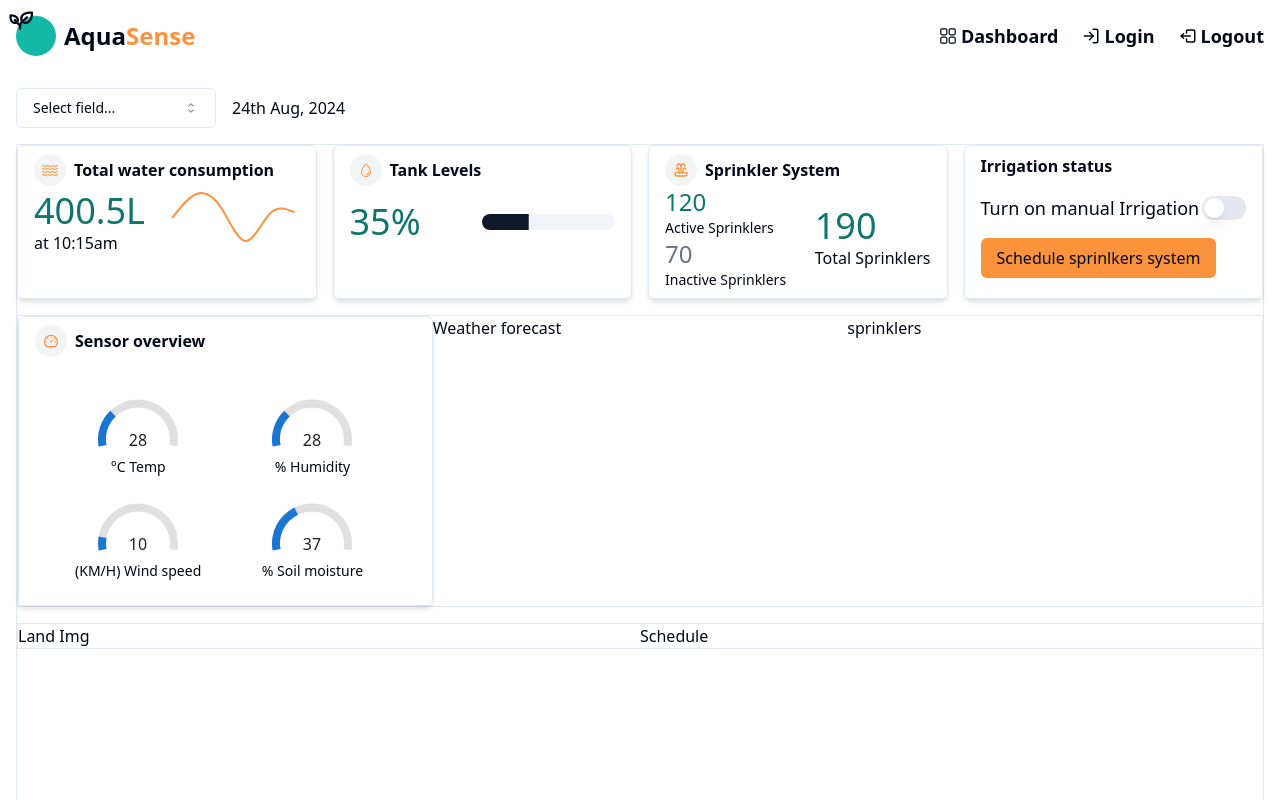
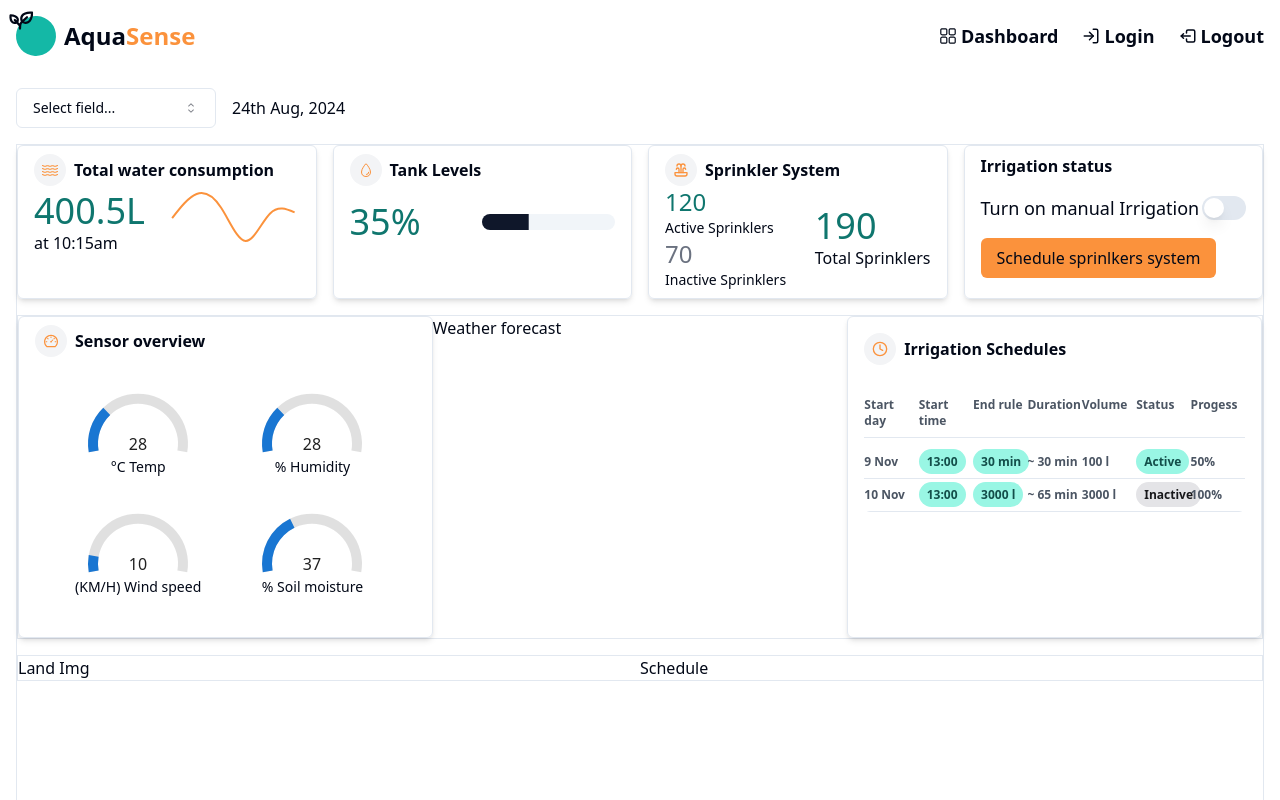
Before and after one commit to Ekpenga9000/irrigation-app, a React (Vite) app: page /dashboard in a window 1280 px wide. Shown: the top 800 px of the page. Built offline with nearby package versions, Linux system fonts and the light colour scheme.

Commit message:
Create Schedule component.

```diff
--- /dev/null
+++ b/src/components/IrrigationTimeSlotComponent.tsx
@@ -0,0 +1,34 @@
+interface IIrrigationTimeSlotComponentProps{
+    date:string;
+    time: string;
+    rule: string;
+    duration: string;
+    volume: string;
+    status:string;
+    progress:string;
+}
+
+const IrrigationTimeSlotComponent = (
+    {date, time, rule, duration, volume, status, progress}: IIrrigationTimeSlotComponentProps
+) => {
+  return (
+    <ul className="grid grid-cols-7 text-xs font-semibold items-center text-gray-600 py-2 border-b">
+      <li className="text-gray-600">{date}</li>
+      <li>
+        <span className="pill">{time}</span>
+      </li>
+      <li>
+        <span className="pill">{rule}</span>
+      </li>
+      <li>~ {duration}</li>
+      <li>{volume} l</li>
+      <li>
+        {status.toLowerCase() === "inactive" && <span className="pill--inactive">Inactive</span>}
+        {status.toLowerCase() === "active" && <span className="pill">Active</span>}
+      </li>
+      <li>{progress}%</li>
+    </ul>
+  );
+};
+
+export default IrrigationTimeSlotComponent;
--- /dev/null
+++ b/src/components/ScheduleComponent.tsx
@@ -0,0 +1,51 @@
+import { FiClock } from "react-icons/fi";
+import { ScrollArea, ScrollBar } from "@/components/ui/scroll-area";
+import IrrigationTimeSlotComponent from "./IrrigationTimeSlotComponent";
+
+const ScheduleComponent = () => {
+  return (
+    <div className="card">
+      <ul className="flex items-center gap-2 mb-4 py-2">
+        <li className="text-orange-400 bg-gray-100 p-2 rounded-full">
+          <FiClock />
+        </li>
+        <li className="font-semibold">Irrigation Schedules</li>
+      </ul>
+
+      <ul className="grid grid-cols-7 text-xs font-semibold text-gray-600 py-2 border-b">
+        <li>Start day</li>
+        <li>Start time</li>
+        <li>End rule</li>
+        <li>Duration</li>
+        <li>Volume</li>
+        <li>Status</li>
+        <li>Progess</li>
+      </ul>
+
+      <ScrollArea className="w-full whitespace-nowrap rounded-md py-2">
+        <IrrigationTimeSlotComponent
+            date="9 Nov"
+            time="13:00"
+            rule="30 min"
+            duration="30 min"
+            volume="100"
+            status="Active"
+            progress="50"
+        />
+        <IrrigationTimeSlotComponent
+            date="10 Nov"
+            time="13:00"
+            rule="3000 l"
+            duration="65 min"
+            volume="3000"
+            status="Inactive"
+
+            progress="100"
+        />
+        <ScrollBar orientation="horizontal" />
+      </ScrollArea>
+    </div>
+  );
+};
+
+export default ScheduleComponent;
--- a/src/components/SensorOverviewCard.tsx
+++ b/src/components/SensorOverviewCard.tsx
@@ -6,9 +6,9 @@ interface ISensorOverviewCardProp {
 }
 const SensorOverviewCard = ({ data, text }: ISensorOverviewCardProp) => {
   return (
-    <div className="flex flex-col items-center">
+    <div className="flex flex-col items-center mb-4">
       <Gauge
-        width={100}
+        width={120}
         height={100}
         value={data}
         startAngle={-100}
--- a/src/index.css
+++ b/src/index.css
@@ -80,3 +80,11 @@
 .cube{
   @apply border-2 py-2 px-4 rounded-md cursor-pointer;
 }
+
+.pill{
+  @apply text-teal-900 bg-teal-200 p-1 px-2 rounded-[1rem];
+}
+
+.pill--inactive{
+  @apply text-zinc-900 bg-zinc-200 p-1 px-2 rounded-[1rem];
+}
--- a/src/pages/Dashboard.tsx
+++ b/src/pages/Dashboard.tsx
@@ -1,6 +1,7 @@
 import DashboardCard1 from "@/components/DashboardCard1";
 import DashboardHead from "@/components/DashboardHead";
 import DashboardSprinklerCard from "@/components/DashboardSprinklerCard";
+import ScheduleComponent from "@/components/ScheduleComponent";
 import ScheduleIrrigationCard from "@/components/ScheduleIrrigationCard";
 import SensorOverviewComponent from "@/components/SensorOverviewComponent";
 import { BsWater } from "react-icons/bs";
@@ -33,7 +34,7 @@ const Dashboard = () => {
         <ul className="border h-[35%] grid grid-cols-1 md:grid-cols-2 lg:grid-cols-3">
           <li><SensorOverviewComponent/></li>
           <li>Weather forecast</li>
-          <li>sprinklers</li>
+          <li><ScheduleComponent/></li>
         </ul>
         <ul className="border h-[45%] grid grid-cols-1 md:grid-cols-2">
           <li>Land Img</li>
```
